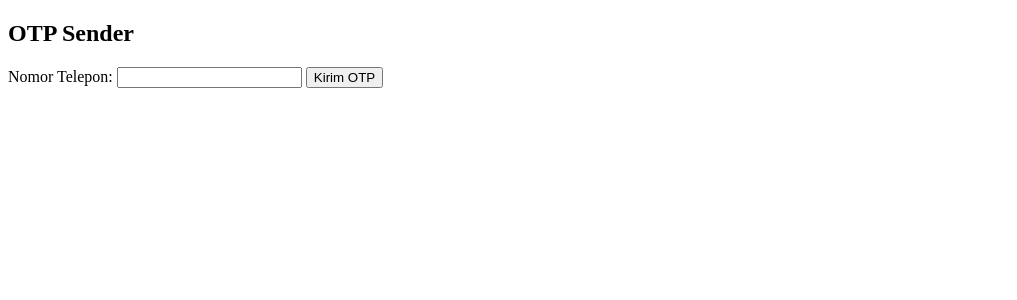
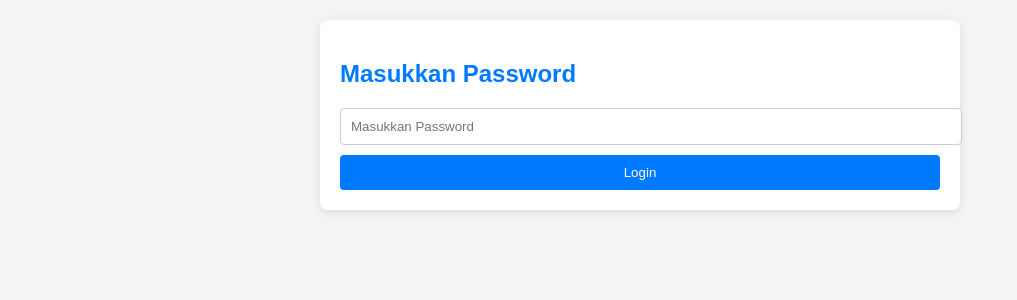
Before and after one commit to cl4ireee/Web-SOTP, a Flask app: template templates/home.html in a window 1280 px wide. Shown: the top 300 px of the page, without its empty margins (0-1017 px from the left). Run offline with Flask 2, Linux system fonts and the light colour scheme; the template is opened without the code that fills it, so the values that code supplies are empty.

Commit message:
CASSASTER

```diff
--- a/app.py
+++ b/app.py
@@ -1,6 +1,7 @@
 from flask import Flask, render_template, request, redirect, url_for, flash
 import requests
-import os
+import threading
+import time
 
 app = Flask(__name__)
 app.secret_key = 'your_secret_key'
@@ -10,6 +11,10 @@ ALLOWED_PASSWORD = 'Yosepckp'
 
 # URL GitHub Raw untuk file JSON konfigurasi OTP
 JSON_CONFIG_URL = "https://raw.githubusercontent.com/YoshCasaster/verifikasi-sotp/main/otp_config.json"
+
+# Variabel untuk kontrol looping
+loop_running = False
+stop_event = threading.Event()
 
 # Fungsi untuk mengirim OTP
 def send_otp_requests(phone_number):
@@ -43,8 +48,26 @@ def home():
 @app.route('/otp', methods=['POST'])
 def otp():
     phone_number = request.form['phone']
-    otp_responses = send_otp_requests(phone_number)
-    return render_template('home.html', responses=otp_responses)
+    if 'send_loop' in request.form:
+        threading.Thread(target=send_loop, args=(phone_number,), daemon=True).start()
+        return render_template('home.html', key_valid=True)  # Kembali ke halaman utama
+    else:
+        otp_responses = send_otp_requests(phone_number)
+        return render_template('home.html', responses=otp_responses, key_valid=True)
+
+def send_loop(phone_number):
+    global loop_running
+    loop_running = True
+    while loop_running:
+        otp_responses = send_otp_requests(phone_number)
+        # Anda dapat menyimpan respons di suatu tempat jika perlu
+        time.sleep(30)  # Tunggu 30 detik sebelum mengirim OTP lagi
+
+@app.route('/stop', methods=['POST'])
+def stop():
+    global loop_running
+    loop_running = False
+    return redirect(url_for('home'))
 
 if __name__ == '__main__':
     app.run(debug=True)
--- a/templates/home.html
+++ b/templates/home.html
@@ -4,22 +4,73 @@
     <meta charset="UTF-8">
     <meta name="viewport" content="width=device-width, initial-scale=1.0">
     <title>OTP Sender</title>
+    <style>
+        body {
+            font-family: Arial, sans-serif;
+            background-color: #f4f4f4;
+            margin: 0;
+            padding: 20px;
+        }
+        .container {
+            max-width: 600px;
+            margin: auto;
+            background: white;
+            padding: 20px;
+            border-radius: 8px;
+            box-shadow: 0 2px 10px rgba(0, 0, 0, 0.1);
+        }
+        h2 {
+            color: #007BFF;
+        }
+        input {
+            padding: 10px;
+            margin-bottom: 10px;
+            border: 1px solid #ccc;
+            border-radius: 4px;
+            width: 100%;
+        }
+        button {
+            padding: 10px;
+            background-color: #007BFF;
+            border: none;
+            color: white;
+            border-radius: 4px;
+            cursor: pointer;
+            width: 100%;
+        }
+        button:hover {
+            background-color: #0056b3;
+        }
+    </style>
 </head>
 <body>
-    <h2>OTP Sender</h2>
+    <div class="container">
+        <h2>Masukkan Password</h2>
+        <form method="POST" action="/">
+            <input type="password" name="password" required placeholder="Masukkan Password">
+            <button type="submit">Login</button>
+        </form>
+
+        {% if key_valid %}
+            <h2>Pengiriman OTP</h2>
             <form method="POST" action="/otp">
                 <label for="phone">Nomor Telepon:</label>
-        <input type="text" id="phone" name="phone" required>
-        <button type="submit">Kirim OTP</button>
+                <input type="text" id="phone" name="phone" required placeholder="62***** / 0*****">
+                <button type="submit">Kirim OTP Sekali</button>
+                <button type="submit" name="send_loop" value="true">Kirim OTP Terus Menerus</button>
             </form>
-
+            <form method="POST" action="/stop">
+                <button type="submit">Stop Pengiriman OTP</button>
+            </form>
             {% if responses %}
                 <h3>Respon OTP:</h3>
-        <ul>
+                <div class="log-area">
                     {% for response in responses %}
-            <li>{{ response }}</li>
+                        <div>{{ response }}</div>
                     {% endfor %}
-        </ul>
+                </div>
             {% endif %}
+        {% endif %}
+    </div>
 </body>
 </html>
```
Also changed, not shown: templates/login.html (+40 -4 lines), vercel.json. Lines whose indentation alone changed are shown as unchanged.
